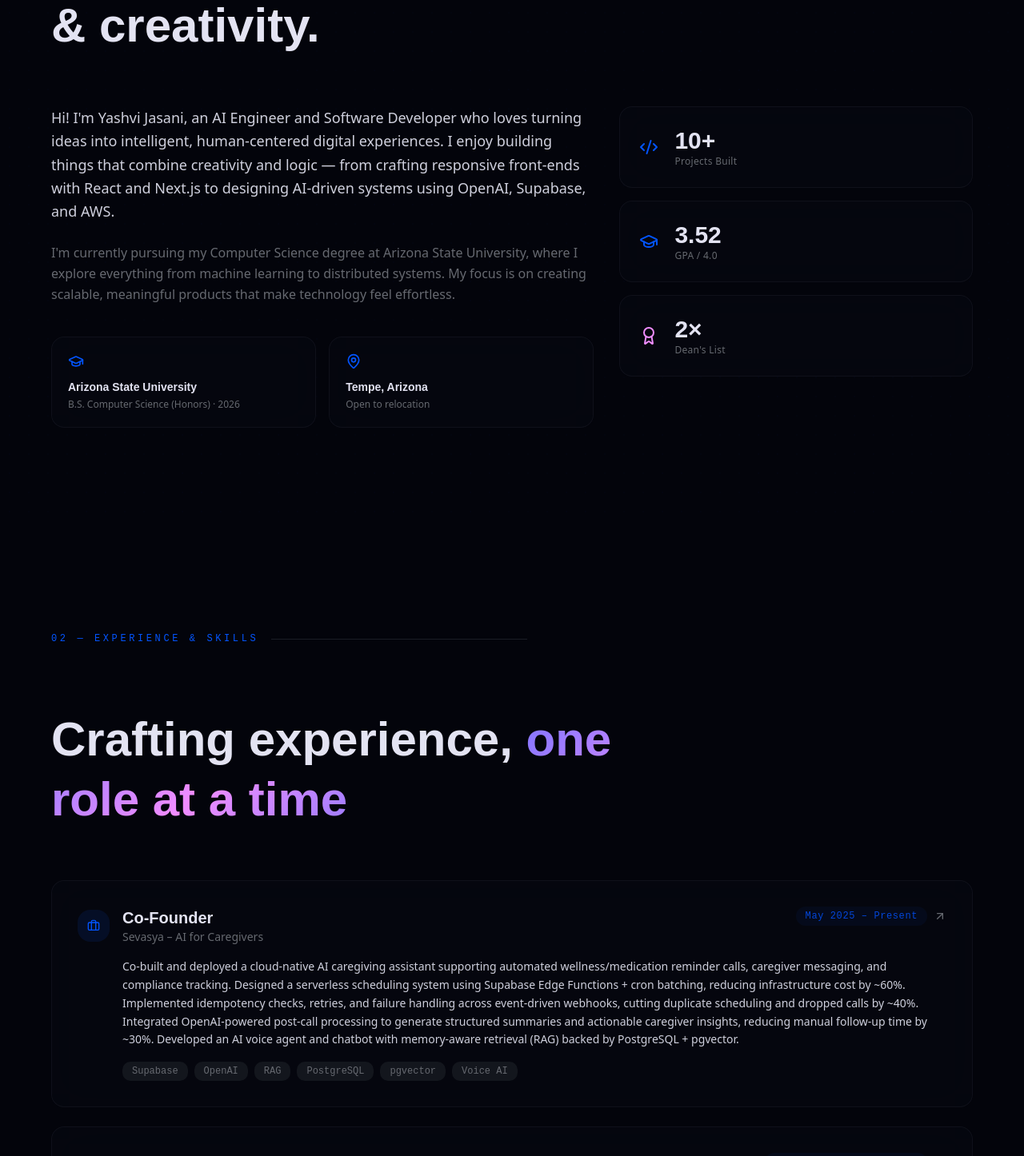
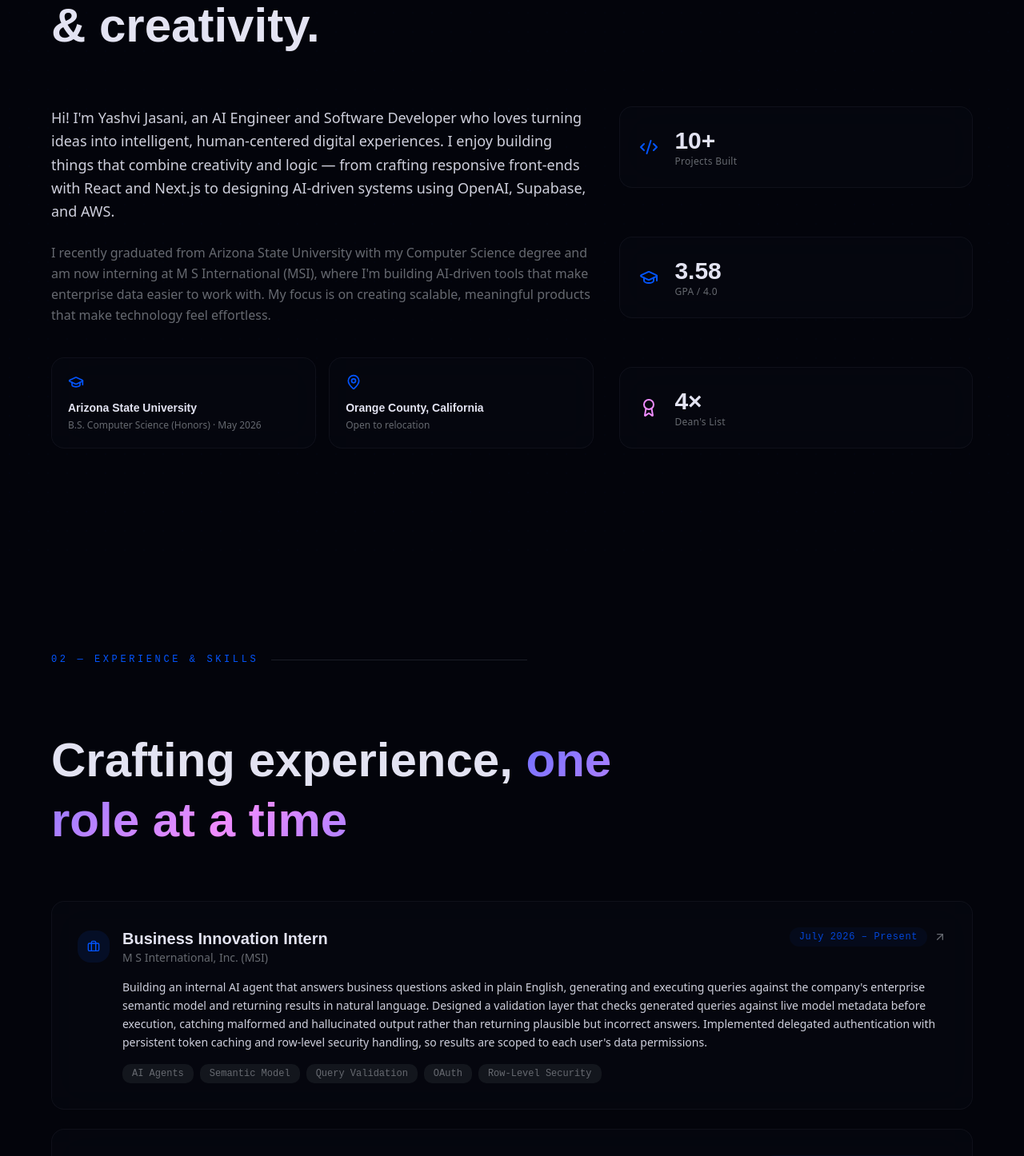
Before and after one commit to YOLO200/PersonalWebsite, a Next.js app: page / in a window 1280 px wide. Shown: the part 1180-2626 px from the top of the page at 80% size. Built offline with nearby package versions, Linux system fonts and the light colour scheme.

Commit message:
adding experience

```diff
--- a/components/about.tsx
+++ b/components/about.tsx
@@ -17,10 +17,7 @@ export function About() {
 
       <div className="max-w-6xl mx-auto relative">
         {/* Section label */}
-        <motion.div
-          {...fadeUp()}
-          className="flex items-center gap-4 mb-20"
-        >
+        <motion.div {...fadeUp()} className="flex items-center gap-4 mb-20">
           <span className="text-primary font-mono text-xs tracking-[0.3em] uppercase">
             01 — About
           </span>
@@ -33,16 +30,13 @@ export function About() {
           className="font-display text-4xl md:text-6xl font-extrabold leading-tight mb-16 max-w-4xl"
         >
           I turn complex problems into{" "}
-          <span className="text-gradient">elegant solutions</span>{" "}
-          through code & creativity.
+          <span className="text-gradient">elegant solutions</span> through code
+          & creativity.
         </motion.h2>
 
-        <div className="grid md:grid-cols-5 gap-8 items-start">
+        <div className="grid md:grid-cols-5 gap-8">
           {/* Text column */}
-          <motion.div
-            {...fadeUp(0.1)}
-            className="md:col-span-3 space-y-6"
-          >
+          <motion.div {...fadeUp(0.1)} className="md:col-span-3 space-y-6">
             <p className="text-secondary-foreground leading-relaxed text-lg">
               Hi! I'm Yashvi Jasani, an AI Engineer and Software Developer who
               loves turning ideas into intelligent, human-centered digital
@@ -51,10 +45,11 @@ export function About() {
               to designing AI-driven systems using OpenAI, Supabase, and AWS.
             </p>
             <p className="text-muted-foreground leading-relaxed">
-              I'm currently pursuing my Computer Science degree at Arizona State
-              University, where I explore everything from machine learning to
-              distributed systems. My focus is on creating scalable, meaningful
-              products that make technology feel effortless.
+              I recently graduated from Arizona State University with my
+              Computer Science degree and am now interning at M S International
+              (MSI), where I'm building AI-driven tools that make enterprise
+              data easier to work with. My focus is on creating scalable,
+              meaningful products that make technology feel effortless.
             </p>
 
             {/* Quick info cards */}
@@ -65,13 +60,13 @@ export function About() {
                   Arizona State University
                 </p>
                 <p className="text-muted-foreground text-xs mt-1">
-                  B.S. Computer Science (Honors) · 2026
+                  B.S. Computer Science (Honors) · May 2026
                 </p>
               </div>
               <div className="glass-card rounded-xl p-5 group hover:border-primary/30 transition-colors">
                 <MapPin className="w-5 h-5 text-primary mb-3" />
                 <p className="font-display font-bold text-sm text-foreground">
-                  Tempe, Arizona
+                  Orange County, California
                 </p>
                 <p className="text-muted-foreground text-xs mt-1">
                   Open to relocation
@@ -81,18 +76,38 @@ export function About() {
           </motion.div>
 
           {/* Stats column */}
-          <div className="md:col-span-2 space-y-4">
+          <div className="md:col-span-2 h-full flex flex-col justify-between gap-6">
             {[
-              { icon: Code2, value: "10+", label: "Projects Built", color: "text-primary" },
-              { icon: GraduationCap, value: "3.52", label: "GPA / 4.0", color: "text-primary" },
-              { icon: Award, value: "2×", label: "Dean's List", color: "text-accent" },
+              {
+                icon: Code2,
+                value: "10+",
+                label: "Projects Built",
+                color: "text-primary",
+              },
+              {
+                icon: GraduationCap,
+                value: "3.58",
+                label: "GPA / 4.0",
+                color: "text-primary",
+              },
+              {
+                icon: Award,
+                value: "4×",
+                label: "Dean's List",
+                color: "text-accent",
+              },
             ].map((stat, i) => (
               <motion.div
                 key={stat.label}
                 initial={{ opacity: 0, y: 16 }}
                 whileInView={{ opacity: 1, y: 0 }}
                 viewport={{ once: true, margin: "-60px" }}
-                transition={{ type: "spring", stiffness: 50, damping: 18, delay: 0.1 + i * 0.08 }}
+                transition={{
+                  type: "spring",
+                  stiffness: 50,
+                  damping: 18,
+                  delay: 0.1 + i * 0.08,
+                }}
                 className="glass-card rounded-xl p-6 flex items-center gap-5 group hover:border-primary/30 hover:glow-primary transition-all"
               >
                 <stat.icon className={`w-6 h-6 ${stat.color} shrink-0`} />
--- a/components/experience.tsx
+++ b/components/experience.tsx
@@ -7,9 +7,17 @@ const spring = { type: "spring" as const, stiffness: 50, damping: 18 };
 
 const experiences = [
   {
+    title: "Business Innovation Intern",
+    company: "M S International, Inc. (MSI)",
+    period: "July 2026 – Present",
+    description:
+      "Building an internal AI agent that answers business questions asked in plain English, generating and executing queries against the company's enterprise semantic model and returning results in natural language. Designed a validation layer that checks generated queries against live model metadata before execution, catching malformed and hallucinated output rather than returning plausible but incorrect answers. Implemented delegated authentication with persistent token caching and row-level security handling, so results are scoped to each user's data permissions.",
+    tags: ["AI Agents", "Semantic Model", "Query Validation", "OAuth", "Row-Level Security"],
+  },
+  {
     title: "Co-Founder",
     company: "Sevasya – AI for Caregivers",
-    period: "May 2025 – Present",
+    period: "May 2025 – January 2026",
     description:
       "Co-built and deployed a cloud-native AI caregiving assistant supporting automated wellness/medication reminder calls, caregiver messaging, and compliance tracking. Designed a serverless scheduling system using Supabase Edge Functions + cron batching, reducing infrastructure cost by ~60%. Implemented idempotency checks, retries, and failure handling across event-driven webhooks, cutting duplicate scheduling and dropped calls by ~40%. Integrated OpenAI-powered post-call processing to generate structured summaries and actionable caregiver insights, reducing manual follow-up time by ~30%. Developed an AI voice agent and chatbot with memory-aware retrieval (RAG) backed by PostgreSQL + pgvector.",
     tags: ["Supabase", "OpenAI", "RAG", "PostgreSQL", "pgvector", "Voice AI"],
@@ -29,10 +37,10 @@ const experiences = [
 const skills = [
   "JavaScript", "TypeScript", "React", "Next.js",
   "Python", "Java", "C++", "SQL",
-  "Node.js", "Express", "Django", "Flask",
-  "PostgreSQL", "MongoDB", "Redis", "Git",
-  "Docker", "AWS", "Vercel", "Tailwind CSS",
-  "OpenAI", "Supabase", "Vue.js", "Figma",
+  "Node.js", "PostgreSQL", "Git", "AWS",
+  "Vercel", "Tailwind CSS", "OpenAI", "Supabase",
+  "Figma", "Ruby on Rails", "D3.js", "pgvector",
+  "OAuth", "Gemini AI", "Groq", "ElevenLabs", "Llama", "Qwen",
 ];
 
 export function Experience() {
--- a/components/hero.tsx
+++ b/components/hero.tsx
@@ -96,7 +96,7 @@ export function Hero() {
           className="text-muted-foreground text-lg md:text-xl max-w-xl mx-auto mb-12 font-body leading-relaxed"
         >
           Building intelligent, human-centered digital experiences with clean code and bold ideas.
-          AI Engineer & Software Developer @ Arizona State University.
+          AI Engineer & Software Developer @ M S International (MSI).
         </motion.p>
 
         <motion.div
```
